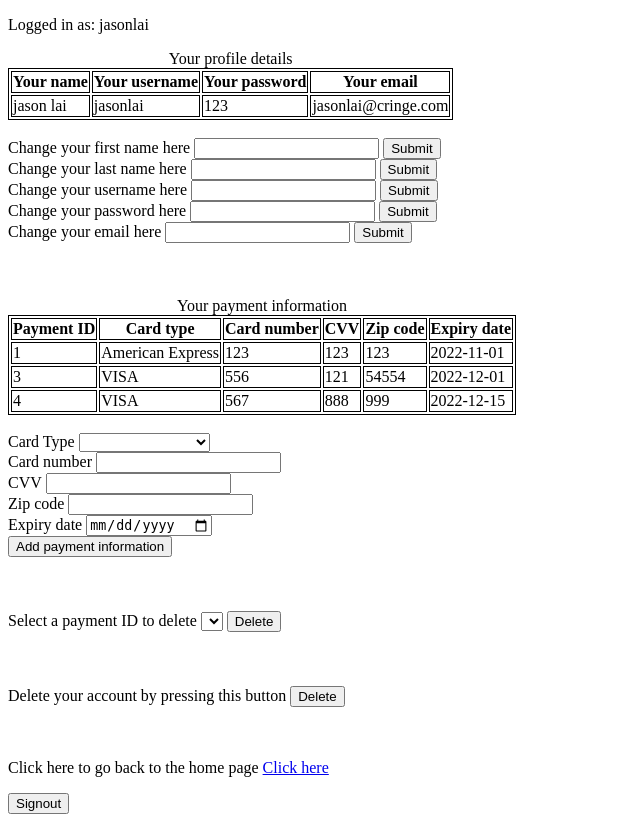
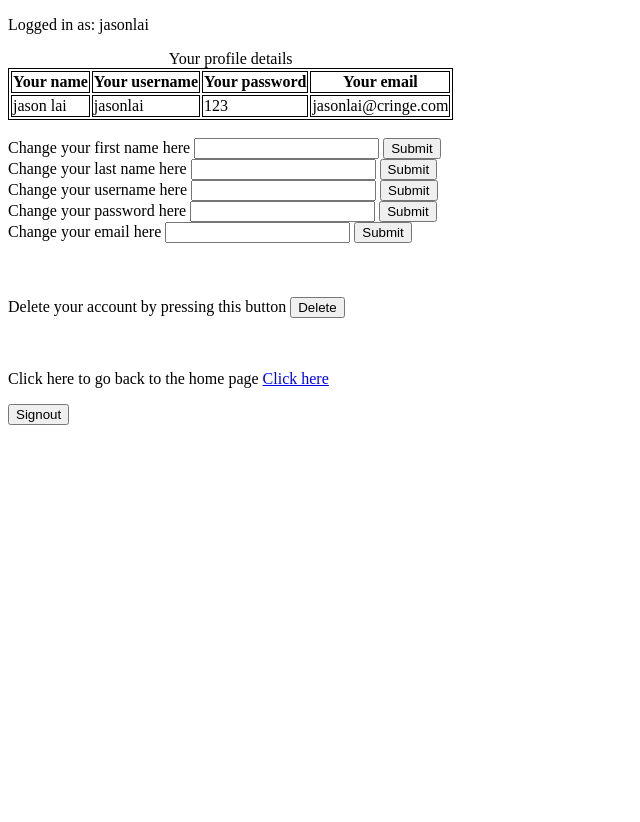
Before and after one commit to Roshinl/CSCE-310-Final-Project-Group-7, a PHP site: page /profileEdit.php in a window 1280 px wide. Shown: the whole page, without its empty margins (0-640 px from the left). After the commit the page ends 425 px from the top, so only its background shows below. Run offline with PHP 8.4, Linux system fonts and the light colour scheme; a user stored in the database is signed in; data comes from the database, SQL or seed files in the repository; data that the repository does not hold is empty.

Commit message:
Update profileEdit.php

```diff
--- a/adminFiles/profileEdit.php
+++ b/adminFiles/profileEdit.php
@@ -44,68 +44,7 @@ table, th, td {
 	<input type="text" required name="email">
 	<button type="submit" class="btn" name="edit_email">Submit</button>
 </form>
-</br>
-</br>
-</br>
 
-<!-- ADDING PAYMENT INFORMATION !-->
-
-<?php echo $payment_table; ?>
-
-</br>
-<form method="post" action="profileEdit.php">
-	<label>Card Type</label>
-	<select required name = "card_type">
-		<option value = ""></option>
-		<option value = "VISA">VISA</option>
-		<option value = "Mastercard">Mastercard</option>
-		<option value = "American Express">American Express</option>
-		<option value = "Discover">Discover</option>
-	</select>
-
-	</br>
-	<label>Card number</label>
-	<input type="text" required name="card_num">
-
-	</br>
-	<label>CVV</label>
-	<input type="text" required name="cvv">
-
-	</br>
-	<label>Zip code</label>
-	<input type="text" required name="zip_code">
-
-	</br>
-	<label>Expiry date</label>
-	<input type = "date" required name = "exp_date">
-
-	</br>
-	<button type="submit" class="btn" name="add_payment">Add payment information</button>
-</form>
-
-<!-- EDITING DELETING PAYMENT INFORMATION !-->
-
-</br>
-</br>
-</br>
-<form method="post" action="profileEdit.php">
-	<label>Select a payment ID to delete</label>
-	<select required name = "selected_paymentID">
-		<option value = ""></option>
-		<?php
-			while ($indv_paymentID = mysqli_fetch_array($display_paymentID, MYSQLI_NUM)):; // grabs each row in array format
-		?>
-		<option value = "<?php echo $indv_paymentID[0];?>">
-			<?php
-				echo $indv_paymentID[0]; // prints the payment ID
-			?>
-		</option>
-		<?php
-			endwhile;
-		?>
-	</select>
-	<input name="delete_payment_id" type="submit" value="Delete" onclick="return confirm('Are you sure?')">
-</form>
 
 <!-- DELETE YOUR ACCOUNT !-->
 
```
